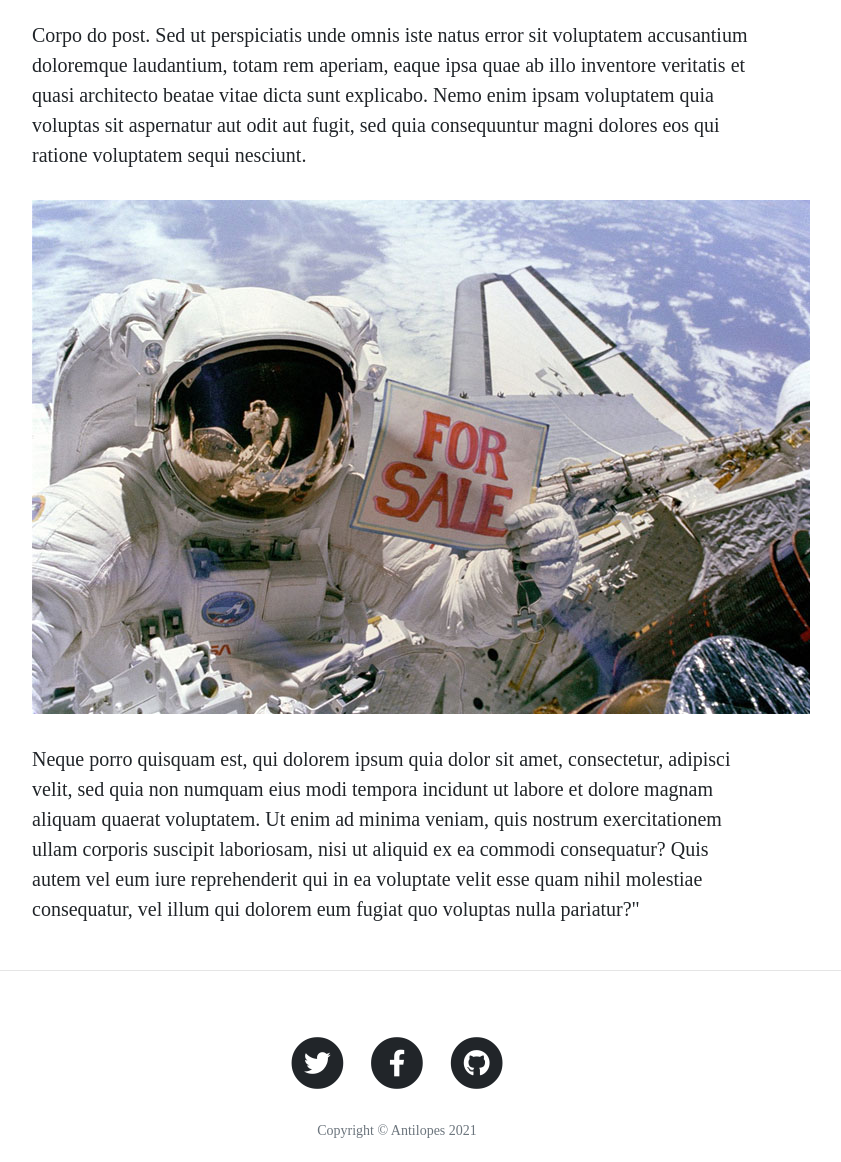
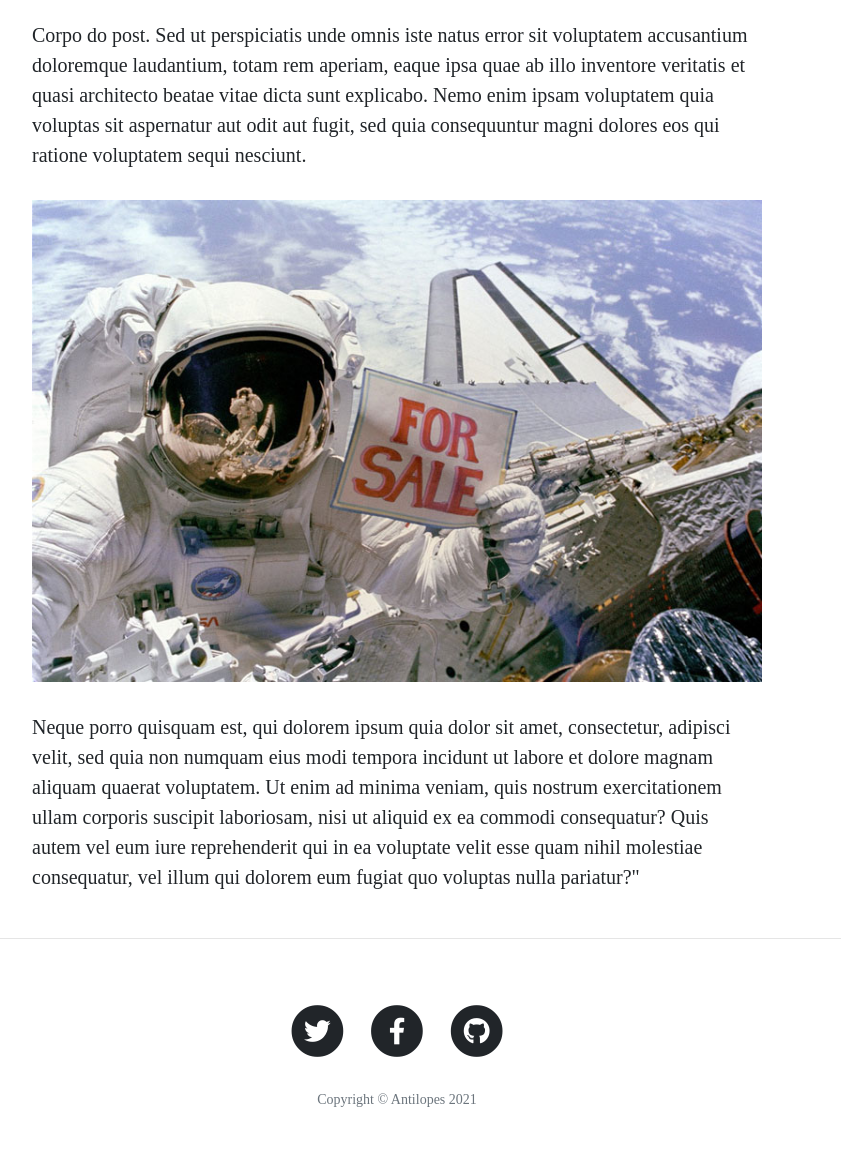
Before and after one commit to otavio99/antilopes, a Flask app: page /post/segundo-post in a window 1280 px wide. Shown: the part 621-1783 px from the top of the page, without its empty margins (243-1084 px from the left). After the commit the page ends 1728 px from the top, so only its background shows below. Run offline with Flask 2, Linux system fonts and the light colour scheme; some libraries are stand-ins or nearby versions; some web fonts are replaced.

Commit message:
fix size on post image

```diff
--- a/main/templates/post.html
+++ b/main/templates/post.html
@@ -10,8 +10,8 @@
                         <h1>{{metainfos.title[0]|safe}}</h1>
                         <h2 class="subheading">{{metainfos.subtitle[0]|safe}}</h2>
                         <span class="meta">Posted by
-                  <a href="#">{{metainfos.authors[0]|safe}}</a>
-                  on {{metainfos.date[0]|safe}}</span>
+                          <a href="#">{{metainfos.authors[0]|safe}}</a>
+                          on {{metainfos.date[0]|safe}}</span>
                     </div>
                 </div>
             </div>
@@ -21,7 +21,7 @@
     <article>
         <div class="container">
             <div class="row">
-                <div class="col-lg-8 col-md-10 mx-auto">
+                <div class="col-lg-8 col-md-10 mx-auto apost">
                   {{content|safe}}
                 </div>
             </div>
--- a/static/css/clean-blog.css
+++ b/static/css/clean-blog.css
@@ -408,3 +408,7 @@ footer .copyright {
   font-size: 16px;
   padding: 25px 35px;
 }
+
+.apost img {
+	width: 100%;
+}
--- a/templates/base.html
+++ b/templates/base.html
@@ -19,7 +19,7 @@
         <link rel="stylesheet" href="{{ url_for('static', filename='vendor/font/fontOpenSans.css') }}">
 
         <!-- Custom styles for this template -->
-        <link rel="stylesheet" href="{{ url_for('static', filename='css/clean-blog.min.css') }}">
+        <link rel="stylesheet" href="{{ url_for('static', filename='css/clean-blog.css') }}">
 
 
     </head>
```
